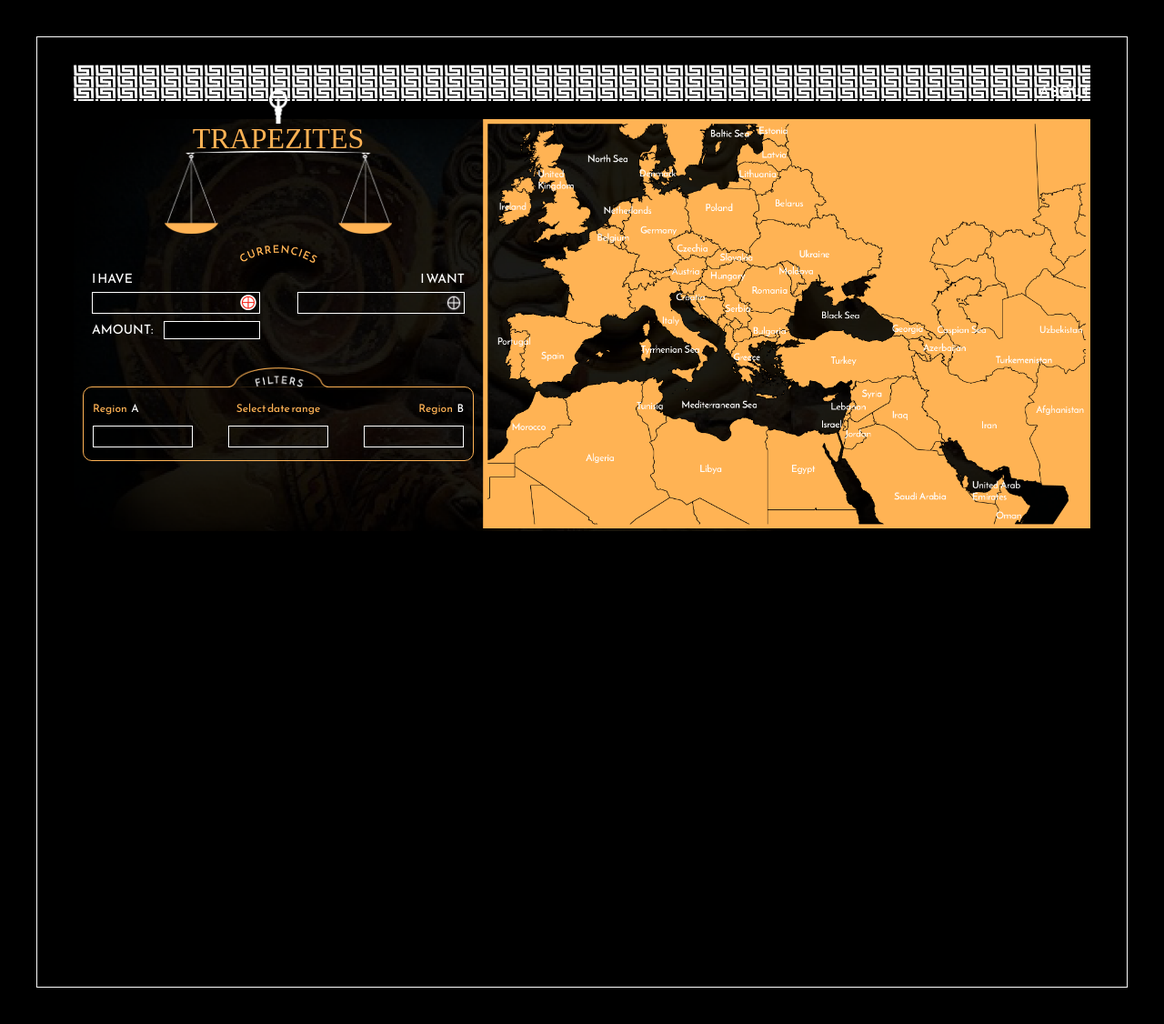
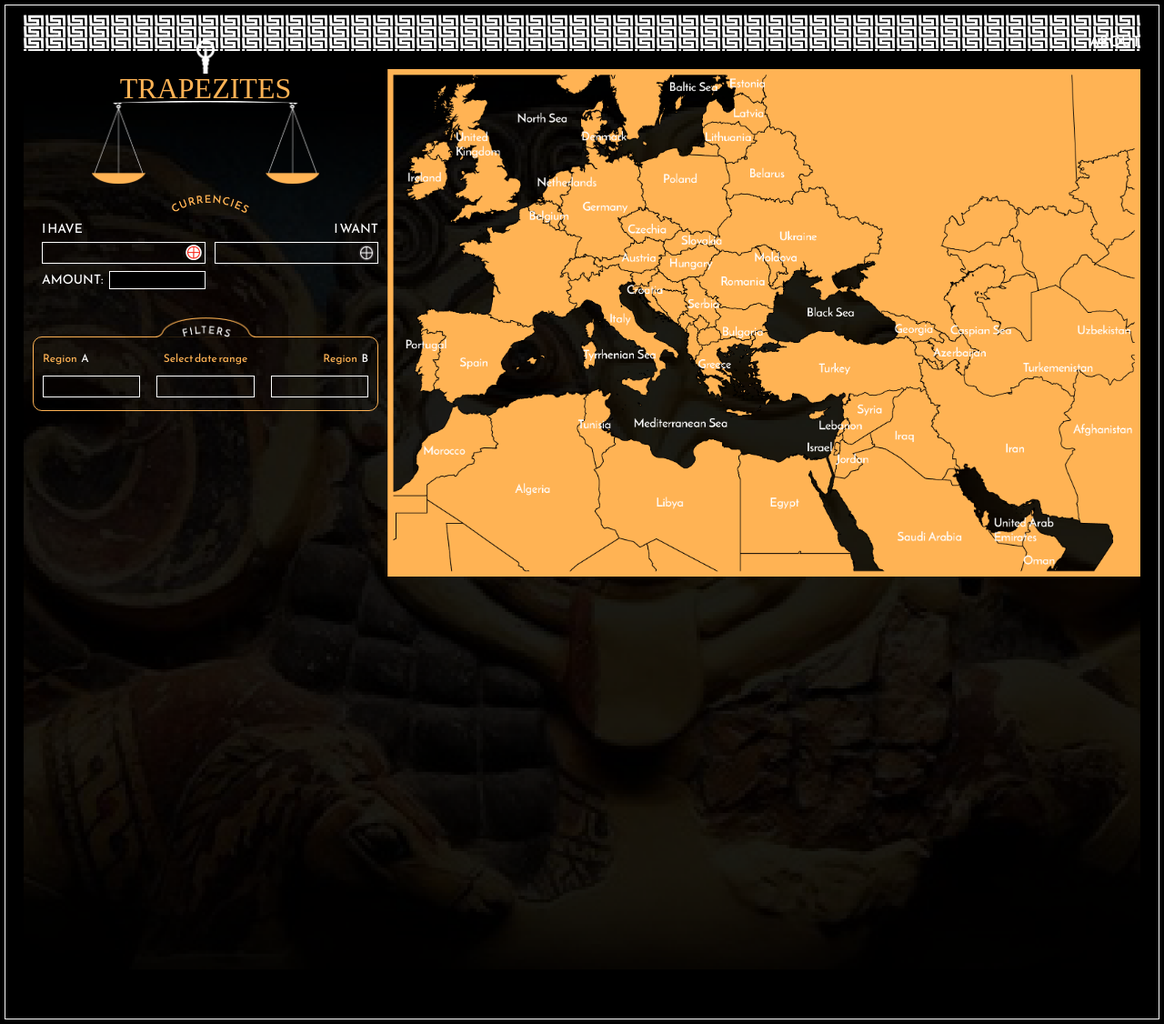
Before and after one commit to gcastellano87/trapezites, a PHP site: page / in a window 1280 px wide. Shown: the whole page at 91% size. Run offline with PHP 8.4, Linux system fonts and the light colour scheme; some web fonts are replaced.

Commit message:
improved information output

```diff
--- a/ancient-currencies/css/style.css
+++ b/ancient-currencies/css/style.css
@@ -85,11 +85,11 @@ body {
     background-repeat: no-repeat;
     display: grid;
     grid-template-columns: 450px 1fr;
-    grid-template-rows: min-content min-content 1fr;
+    grid-template-rows: min-content 1fr 1fr;
     grid-template-areas:
         "header map"
         "convert map"
-        "output map";
+        "output output";
     margin-top: 90px;
 }
 
@@ -415,10 +415,24 @@ label .select2-container.select2-container--currencies.select2-container--open {
     padding: 20px;
 }
 
+.output .expandable{
+    display: none;
+}
+
+.output .expandable.open{
+    display: flex;
+}
+
 .output .comp-comodities,
 .output .comparable-currencies {
     display: none;
 }
+
+.output .coin .main {
+    display: flex;
+    justify-content: space-between;
+}
+
 .chosen-standard {
     color: var(--orange);
 }
@@ -443,6 +457,57 @@ label .select2-container.select2-container--currencies.select2-container--open {
     }
 }
 
+@media only screen and (min-width: 1400px) {
+    .content {
+        grid-template-rows: min-content min-content 1fr;
+        grid-template-areas:
+        "header map"
+        "convert map"
+        "output map";
+    }
+}
+
 @media only screen and (max-width: 1280px) {
+    .container {
+        height: calc(100vh - 12px);
+        width: calc(100vw - 12px);
+        margin: 5px;
+    }
+
+    .page-menu {
+        margin: 10px 20px 0px;
+        width: calc(100vw - 52px);
+    }
+    .content {
+        grid-template-columns: 400px 1fr;
+        margin: 70px 20px 0px 20px;
+    }
+
+    .currencies {
+        grid-gap: 0px 10px;
+    }
+
+    .standard-to .select2-container .select2-selection--single,
+    .currency-from .select2-container .select2-selection--single {
+        background-position: 157px 2px;
+        background-size: 18px;
+    }
+
+    .select2-container.select2-container--below.select2-container--filters.select2-container--open,
+    .select2-container--filters,
+    label .select2-container.select2-container--currencies.select2-container--open,
+    .filters .select2-container--currencies,
+    .amount-selector-label,
+    .select2-container--currencies {
+        width: 100% !important
+    }
 
 }
+
+@media only screen and (max-width: 1024px) {
+    .content {
+        grid-template-columns: 1fr;
+        /* grid-template-areas: */
+        margin: 70px 20px 0px 20px;
+    }
+}
--- a/ancient-currencies/js/global-modules.js
+++ b/ancient-currencies/js/global-modules.js
@@ -296,8 +296,62 @@ var App = {
         $(' <h3 class="coin-title">'+ amount + ' ' + Coins.selected_coin.denomination+' in ' +Coins.selected_coin.location + ' between ' + Coins.selected_coin.range.as_string() + '...</h3><h4 class="chosen-standard">Converted to coinage in the ' + Standards.selected_standard.standard_version_name + '</h4><ul class="coin-list"></ul>').appendTo('.conversion-output');
 
         conversion_results.forEach(result => {
-            $('<li class="coin"><div class="main"><span class="number">'+Math.round(result.number * 100) / 100 + '</span> <span class="denomination">' + result.coin.denomination + '(s)</span> <span class="region">'+result.coin.region+'</span> <span class="location">'+result.coin.location+'</span> <span class="date-range">'+result.coin.range.as_string()+'</span> <a href="#" class="expand-citations-and_links">+</a></div><div class="expansion"></div></li>').appendTo('.conversion-output .coin-list');
+            var output = '';
+            output += '<li class="coin">';
+            output += '  <a href="#" class="expand-citations-and-links">';
+            output += '    <div class="main">';
+            output += '      <icon class"expand"></icon>';
+            output += '      <span class="group">';
+            output += '      ';
+            output += '        <span class="number">'       + Math.round(result.number * 100) / 100 + '</span>';
+            output += '        <span class="denomination">' + result.coin.denomination              + '(s)</span>';
+            output += '      </span>';
+            output += '      <span class="group region">'       + result.coin.region                    + '</span>';
+            output += '      <span class="group">';
+            output += '        <span class="location">'     + result.coin.location                  + ',</span>';
+            output += '        <span class="date-range">'   + result.coin.range.as_string()         + '</span>';
+            output += '      </span>';
+            output += '    </div>';
+            output += '  </a>';
+            output += '  <div class="citations-and-links expandable">';
+            output += '     <h4>Citations and Links</h4>';
+            output += '     <ul>';
+
+        if(result.coin.pleiades_id){
+            output += '        <li class="citation-or-link">';
+            output += '             Pleiades: <a class="pleiades" href="' + result.coin.pleiades_id +'">' + result.coin.pleiades_id + '</a>';
+            output += '        </li>';
+        }
+
+        if(result.coin['nomisma_(mint)']){
+            output += '        <li class="citation-or-link">';
+            output += '             Nomisma (mint): <a class="nomisma-mint" href="' + result.coin['nomisma_(mint)'] +'">' + result.coin['nomisma_(mint)'] + '</a>';
+            output += '        </li>';
+        }
+
+        if(result.coin['nomisma_(denomination)']){
+            output += '        <li class="citation-or-link">';
+            output += '             Nomisma (denomination): <a class="nomisma-denomination" href="' + result.coin['nomisma_(denomination)'] +'">' + result.coin['nomisma_(denomination)'] + '</a>';
+            output += '        </li>';
+        }
+
+        if(result.coin['nomisma_(material)']){
+            output += '        <li class="citation-or-link">';
+            output += '             Nomisma (material): <a class="nomisma-material" href="' + result.coin['nomisma_(material)'] +'">' + result.coin['nomisma_(material)'] + '</a>';
+            output += '        </li>';
+        }
+
+        if(result.coin['nomisma_(mint)']){
+        }
+            output += '        </li>';
+            output += '     </ul>';
+            output += '  </div>';
+            output += '</li>';
+
+            $(output).appendTo('.conversion-output .coin-list');
         });
+
+        App.attach_output_listeners();
     },
     convert_or_show_errors(){
         let currency_from = $('.currency-from .option-list :selected').val();
@@ -342,6 +396,12 @@ var App = {
 
 
     },
+    attach_output_listeners(){
+        $('.expand-citations-and-links').on('click', function(event){
+            event.preventDefault();
+            $(this).parents('.coin').find('.citations-and-links').toggleClass('open');
+        });
+    },
     initialize_data_and_dropdowns: function(entries){
 
         // console.log("entries:", entries);
--- a/ancient-currencies/js/modules/periods.js
+++ b/ancient-currencies/js/modules/periods.js
@@ -49,7 +49,7 @@ export const Periods = {
             $('<option value="" selected disabled hidden></option>').appendTo('.period-selector .option-list');
 
             list.forEach(function(period, index){
-                $('<option value='+(index)+'>'+ period.range.string + " (" + period.ranged_items.length +  ")" + '</option>').appendTo('.period-selector .option-list');
+                $('<option value='+(index)+'>'+ period.range.string + " (" + period.ranged_items.length +  " coins)" + '</option>').appendTo('.period-selector .option-list');
             });
         }
     },
```
